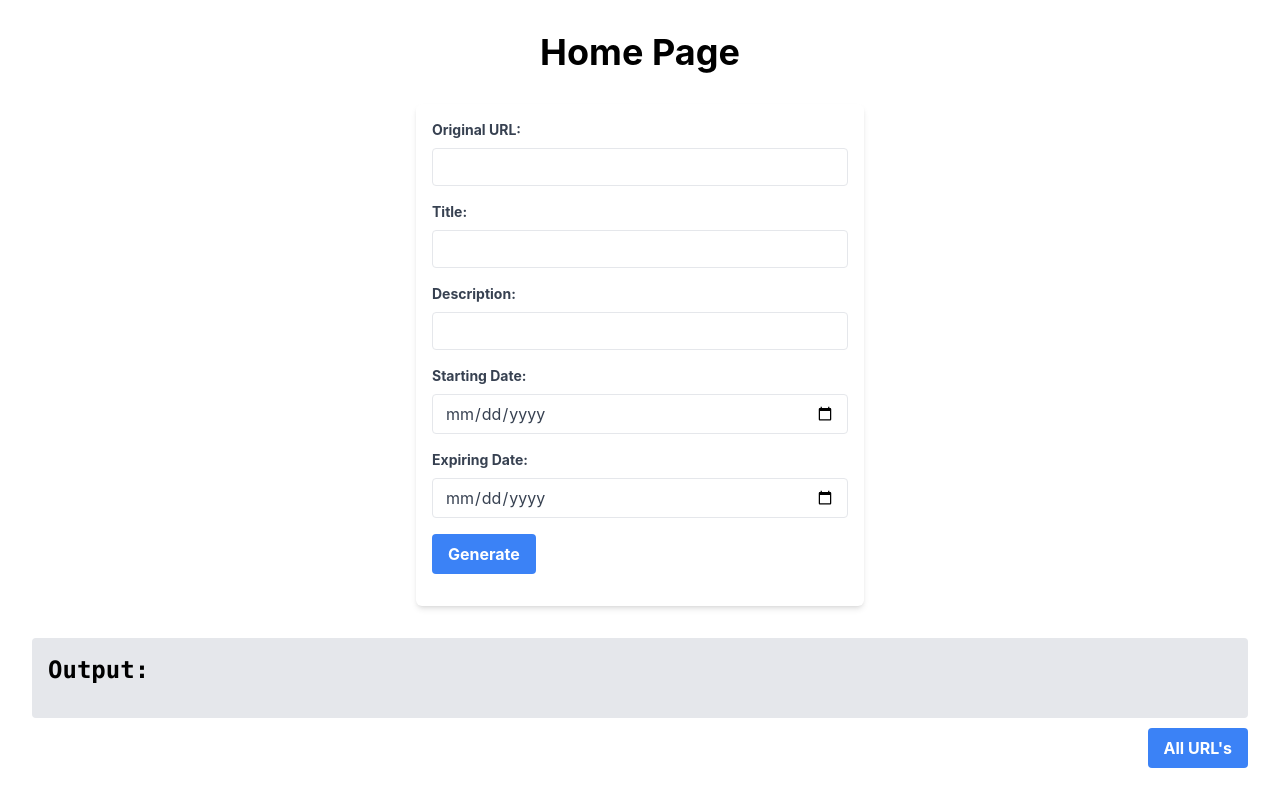
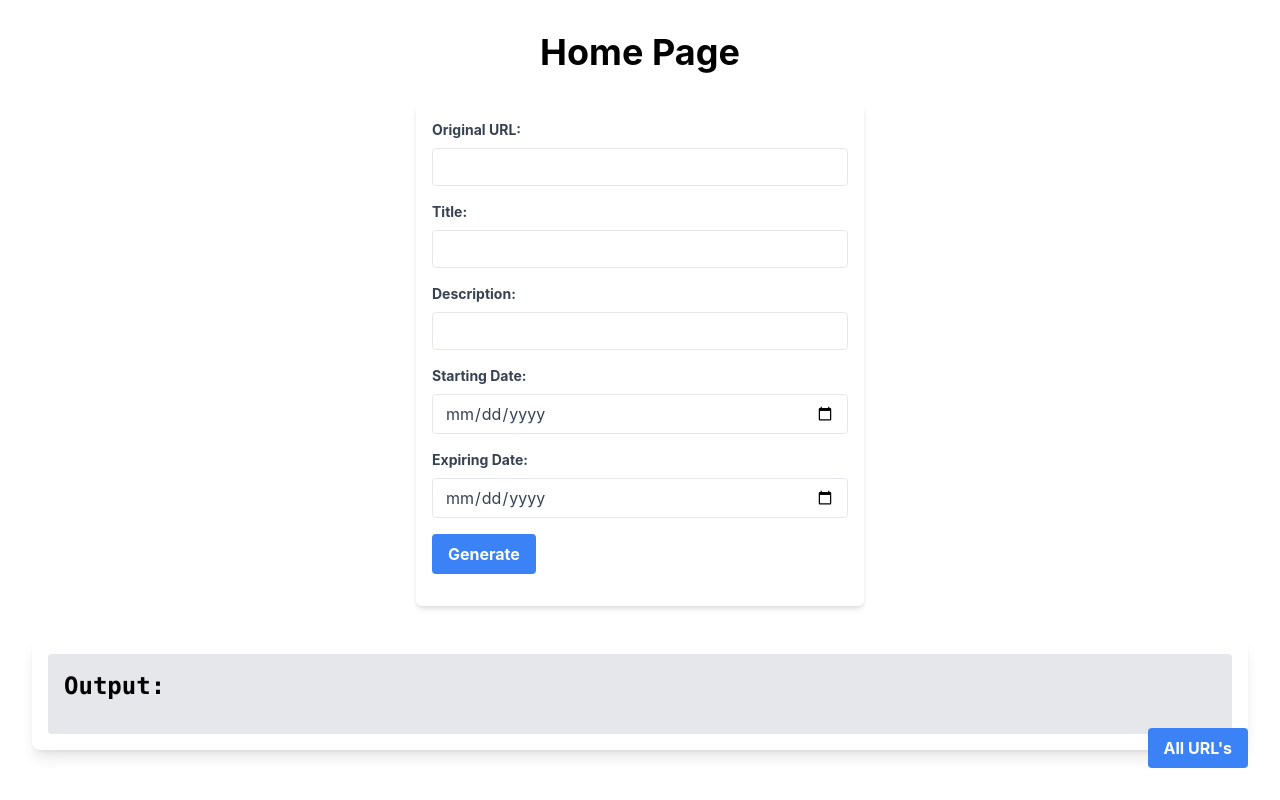
Before and after one commit to Abrar2003/url-shortner, a React (Create React App) app in the folder frontend/: page / in a window 1280 px wide. Built offline with nearby package versions, Linux system fonts and the light colour scheme.

Commit message:
style : output box style changes

```diff
--- a/frontend/src/pages/Home.jsx
+++ b/frontend/src/pages/Home.jsx
@@ -9,7 +9,9 @@ const Home = () => {
     // Handle the logic for generating output based on the form data
     // You can use the formData to generate the output as per your requirements
     // For now, let's just set it to a string representation of the form data
-    setOutput(JSON.stringify(formData, null, 2));
+    const { originalUrl } = formData;
+
+    setOutput(JSON.stringify({ originalUrl }, null, 2));
   };
 
   const scrollToTop = () => {
@@ -20,13 +22,12 @@ const Home = () => {
     <div className="container mx-auto p-8">
       <h1 className="text-4xl font-bold mb-8 text-center">Home Page</h1>
       <Form onGenerate={handleGenerate} />
-      <div className="mt-8">
-        <pre className="bg-gray-200 p-4 rounded">
+      <div className="mx-auto mt-8 p-4 bg-white rounded-lg shadow-lg">
+        <pre className="bg-gray-200 p-4 rounded overflow-x-auto">
           <h2 className="text-2xl font-bold mb-4">Output:</h2>
           {output}
         </pre>
       </div>
-
       {/* Integrate the StickyButton component */}
       <StickyButton onClick={scrollToTop} label="All URL's" />
     </div>
```
